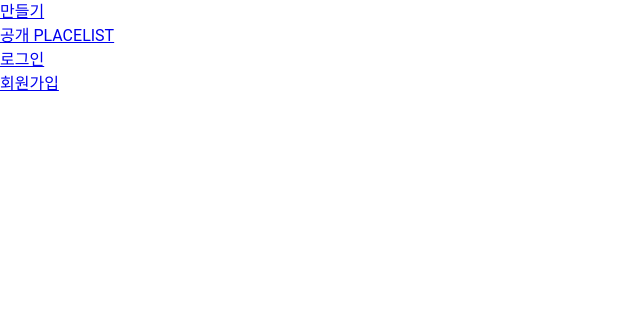
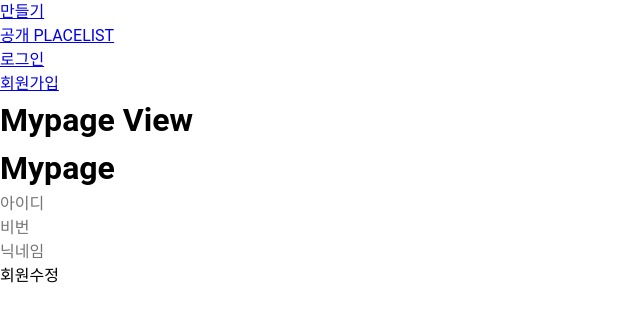
Before and after one commit to iihye/OurTrip, a Vue app in the folder FE/ourtrip/: page /mypage/info in a window 1280 px wide. Shown: the top 322 px of the page, without its empty margins (0-640 px from the left). Built offline with nearby package versions, Linux system fonts and the light colour scheme.

Commit message:
feat: mypage fetch 기능 완료

```diff
--- /dev/null
+++ b/FE/ourtrip/src/components/user/UserMypage.vue
@@ -0,0 +1,57 @@
+<script setup>
+import { onMounted, ref } from 'vue';
+import { storeToRefs } from 'pinia';
+import { useRouter } from 'vue-router';
+import { useMemberStore } from '@/stores/user';
+
+const router = useRouter();
+const memberStore = useMemberStore();
+
+const { userInfo } = storeToRefs(memberStore);
+const { getUserInfo } = memberStore;
+
+const joinUser = ref({
+  userId: '',
+  userPw: '',
+  userName: '',
+});
+
+onMounted(() => {
+    fetch();
+});
+
+const fetch = async () => {
+    await getUserInfo(sessionStorage.getItem("accessToken"));
+    joinUser.value.userId = userInfo.value.userId;
+    joinUser.value.userName = userInfo.value.userName;
+}
+
+const update = async () => {
+  await userUpdate(joinUser.value);
+  if (isUpdate.value) {
+    alert('수정 성공!!');
+    // router.push({ name: 'user-login' });
+  } else {
+    alert('수정 실패!!');
+    // router.push({ name: 'user-join' });
+  }
+};
+
+</script>
+
+<template>
+  <div>
+    <h1>Mypage</h1>
+    <form>
+      <input v-model="joinUser.userId" placeholder="아이디"/>
+      <br/>
+      <input v-model="joinUser.userPw" placeholder="비번" />
+      <br/>
+      <input v-model="joinUser.userName" placeholder="닉네임" />
+      <br/>
+      <button type="button" @click="update">회원수정</button>
+    </form>
+  </div>
+</template>
+
+<style scoped></style>
--- a/FE/ourtrip/src/router/index.js
+++ b/FE/ourtrip/src/router/index.js
@@ -1,114 +1,116 @@
-import { createRouter, createWebHistory } from 'vue-router';
-import HomeView from '../views/HomeView.vue';
-import UserView from '../views/UserView.vue';
+import { createRouter, createWebHistory } from "vue-router";
+import HomeView from "../views/HomeView.vue";
+import UserView from "../views/UserView.vue";
+import MypageView from "../views/MypageView.vue";
 
-import UserJoin from '@/components/user/UserJoin.vue';
-import UserLogin from '@/components/user/UserLogin.vue';
-import UserFind from '@/components/user/UserFind.vue';
+import UserJoin from "@/components/user/UserJoin.vue";
+import UserLogin from "@/components/user/UserLogin.vue";
+import UserFind from "@/components/user/UserFind.vue";
+import UserMypage from "@/components/user/UserMypage.vue";
 
-import PlaceView from '@/views/PlaceView.vue';
-import PlaceLocation from '@/components/place/PlaceLocation.vue';
-import PlaceTitle from '@/components/place/PlaceTitle.vue';
-import PlaceCover from '@/components/place/PlaceCover.vue';
-import PlaceOpen from '@/components/place/PlaceOpen.vue';
+import PlaceView from "@/views/PlaceView.vue";
+import PlaceLocation from "@/components/place/PlaceLocation.vue";
+import PlaceTitle from "@/components/place/PlaceTitle.vue";
+import PlaceCover from "@/components/place/PlaceCover.vue";
+import PlaceOpen from "@/components/place/PlaceOpen.vue";
 
 const router = createRouter({
   history: createWebHistory(import.meta.env.BASE_URL),
   routes: [
     {
-      path: '/',
-      name: 'home',
+      path: "/",
+      name: "home",
       component: HomeView,
     },
     {
-      path: '/user',
-      name: 'user',
+      path: "/user",
+      name: "user",
       component: UserView,
-      redirect: { name: 'user-login' },
+      redirect: { name: "user-login" },
       children: [
         {
-          path: 'join',
-          name: 'user-join',
+          path: "join",
+          name: "user-join",
           component: UserJoin,
         },
         {
-          path: 'login',
-          name: 'user-login',
+          path: "login",
+          name: "user-login",
           component: UserLogin,
         },
         {
-          path: 'find',
-          name: 'user-find',
+          path: "find",
+          name: "user-find",
           component: UserFind,
         },
       ],
     },
     {
-      path: '/mypage',
-      name: 'mypage',
-      component: '',
-      redirect: { name: '' },
+      path: "/mypage",
+      name: "mypage",
+      component: MypageView,
+      redirect: { name: "mypage-info" },
       children: [
         {
-          path: 'info',
-          name: 'mypage-info',
-          component: '',
+          path: "info",
+          name: "mypage-info",
+          component: UserMypage,
         },
       ],
     },
     {
-      path: '/place',
-      name: 'place',
+      path: "/place",
+      name: "place",
       component: PlaceView,
-      redirect: { name: 'place-location' },
+      redirect: { name: "place-location" },
       children: [
         {
-          path: 'location',
-          name: 'place-location',
+          path: "location",
+          name: "place-location",
           component: PlaceLocation,
         },
         {
-          path: 'title',
-          name: 'place-title',
+          path: "title",
+          name: "place-title",
           component: PlaceTitle,
         },
         {
-          path: 'cover',
-          name: 'place-cover',
+          path: "cover",
+          name: "place-cover",
           component: PlaceCover,
         },
         {
-          path: 'open',
-          name: 'place-open',
+          path: "open",
+          name: "place-open",
           component: PlaceOpen,
         },
       ],
     },
     {
-      path: '/list',
-      name: 'list',
-      component: '',
-      redirect: { name: '' },
+      path: "/list",
+      name: "list",
+      component: "",
+      redirect: { name: "" },
       children: [
         {
-          path: 'my',
-          name: 'list-my',
-          component: '',
+          path: "my",
+          name: "list-my",
+          component: "",
         },
         {
-          path: 'our',
-          name: 'list-our',
-          component: '',
+          path: "our",
+          name: "list-our",
+          component: "",
         },
         {
-          path: 'open',
-          name: 'list-open',
-          component: '',
+          path: "open",
+          name: "list-open",
+          component: "",
         },
         {
-          path: 'detail/:place_id',
-          name: 'list-detail',
-          component: '',
+          path: "detail/:place_id",
+          name: "list-detail",
+          component: "",
         },
       ],
     },
--- a/FE/ourtrip/src/stores/menu.js
+++ b/FE/ourtrip/src/stores/menu.js
@@ -1,13 +1,14 @@
-import { ref } from 'vue';
-import { defineStore } from 'pinia';
+import { ref } from "vue";
+import { defineStore } from "pinia";
 
-export const useMenuStore = defineStore('menuStore', () => {
+export const useMenuStore = defineStore("menuStore", () => {
   const menuList = ref([
-    { name: '내 PLACELIST', show: false, routeName: 'home' },
-    { name: '공유 PLACELIST', show: false, routeName: 'home' },
-    { name: '로그인', show: true, routeName: 'user-login' },
-    { name: '회원가입', show: true, routeName: 'user-join' },
-    { name: '로그아웃', show: false, routeName: 'user-logout' },
+    { name: "내 PLACELIST", show: false, routeName: "home" },
+    { name: "공유 PLACELIST", show: false, routeName: "home" },
+    { name: "로그인", show: true, routeName: "user-login" },
+    { name: "회원가입", show: true, routeName: "user-join" },
+    { name: "내정보", show: false, routeName: "mypage" },
+    { name: "로그아웃", show: false, routeName: "user-logout" },
   ]);
 
   const changeMenuState = () => {
--- /dev/null
+++ b/FE/ourtrip/src/views/MypageView.vue
@@ -0,0 +1,8 @@
+<script setup></script>
+
+<template>
+  <h1>Mypage View</h1>
+  <router-view></router-view>
+</template>
+
+<style scoped></style>
```
